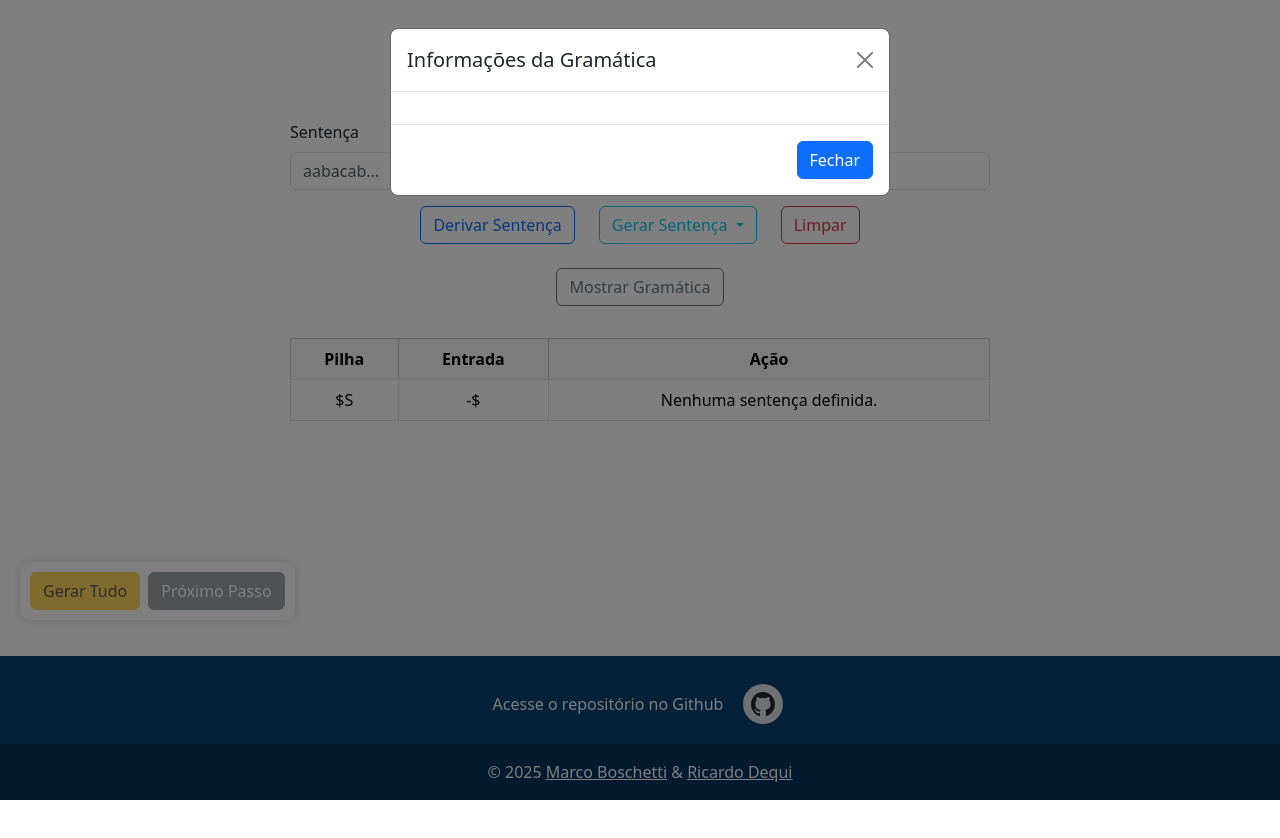
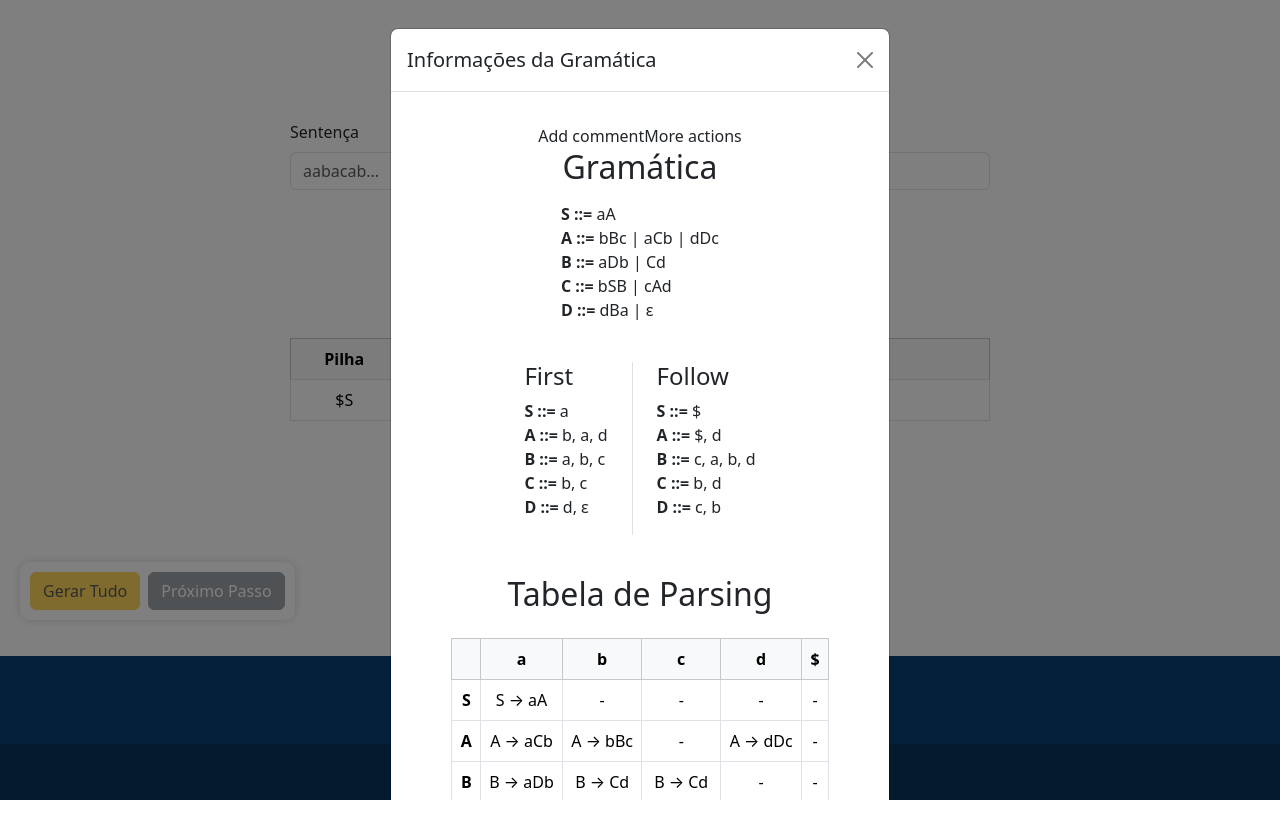
Before and after one commit to MarcoBosc/analisador-sintatico, a plain HTML site: page index.html in a window 1280 px wide. Both pictures are taken after a click on the button "Mostrar Gramática". Drawn offline with nearby package versions, Linux system fonts and the light colour scheme; a small style sheet from the web is missing.

Commit message:
Ajuste no modal gramatica

```diff
--- a/index.html
+++ b/index.html
@@ -200,7 +200,97 @@
           </div>
           <!-- modal body -->
           <div class="modal-body">
-            <!-- Conteúdo do modal -->
+            <div class="modal-body container d-flex flex-column align-items-center justify-content-center text-center">Add commentMore actions
+              <h2 class="mb-3">Gramática</h2>
+              <p class="text-start">
+                <strong>S ::=</strong> aA <br>
+                <strong>A ::=</strong> bBc | aCb | dDc <br>
+                <strong>B ::=</strong> aDb | Cd <br>
+                <strong>C ::=</strong> bSB | cAd <br>
+                <strong>D ::=</strong> dBa | ε
+              </p>
+
+              <div class="container d-flex justify-content-center my-4">
+                <div class="pe-4 text-start">
+                  <h4>First</h4>
+                  <p>
+                    <strong>S ::=</strong> a <br>
+                    <strong>A ::=</strong> b, a, d <br>
+                    <strong>B ::=</strong> a, b, c <br>
+                    <strong>C ::=</strong> b, c <br>
+                    <strong>D ::=</strong> d, ε
+                  </p>
+                </div>
+                <div class="ps-4 text-start border-start">
+                  <h4>Follow</h4>
+                  <p>
+                    <strong>S ::=</strong> $ <br>
+                    <strong>A ::=</strong> $, d <br>
+                    <strong>B ::=</strong> c, a, b, d <br>
+                    <strong>C ::=</strong> b, d <br>
+                    <strong>D ::=</strong> c, b
+                  </p>
+                </div>
+              </div>
+
+              <h2 class="mt-3">Tabela de Parsing</h2>
+              <div class="table-responsive mt-3">
+                  <table class="table table-bordered table-hover text-center align-middle">
+                    <thead class="table-light">
+                      <tr>
+                        <th></th>
+                        <th>a</th>
+                        <th>b</th>
+                        <th>c</th>
+                        <th>d</th>
+                        <th>$</th>
+                      </tr>
+                    </thead>
+                    <tbody>
+                      <tr>
+                        <td><strong>S</strong></td>
+                        <td>S → aA</td>
+                        <td>-</td>
+                        <td>-</td>
+                        <td>-</td>
+                        <td>-</td>
+                      </tr>
+                      <tr>
+                        <td><strong>A</strong></td>
+                        <td>A → aCb</td>
+                        <td>A → bBc</td>
+                        <td>-</td>
+                        <td>A → dDc</td>
+                        <td>-</td>
+                      </tr>
+                      <tr>
+                        <td><strong>B</strong></td>
+                        <td>B → aDb</td>
+                        <td>B → Cd</td>
+                        <td>B → Cd</td>
+                        <td>-</td>
+                        <td>-</td>
+                      </tr>
+                      <tr>
+                        <td><strong>C</strong></td>
+                        <td>-</td>
+                        <td>C → bSB</td>
+                        <td>C → cAd</td>
+                        <td>-</td>
+                        <td>-</td>
+                      </tr>
+                      <tr>
+                        <td><strong>D</strong></td>
+                        <td>-</td>
+                        <td>D → ε</td>
+                        <td>D → ε</td>
+                        <td>D → dBa</td>
+                        <td>-</td>
+                      </tr>
+                    </tbody>
+                  </table>
+                </div>
+            </div>
           </div>
           <!-- modal footer -->
           <div class="modal-footer">
```
